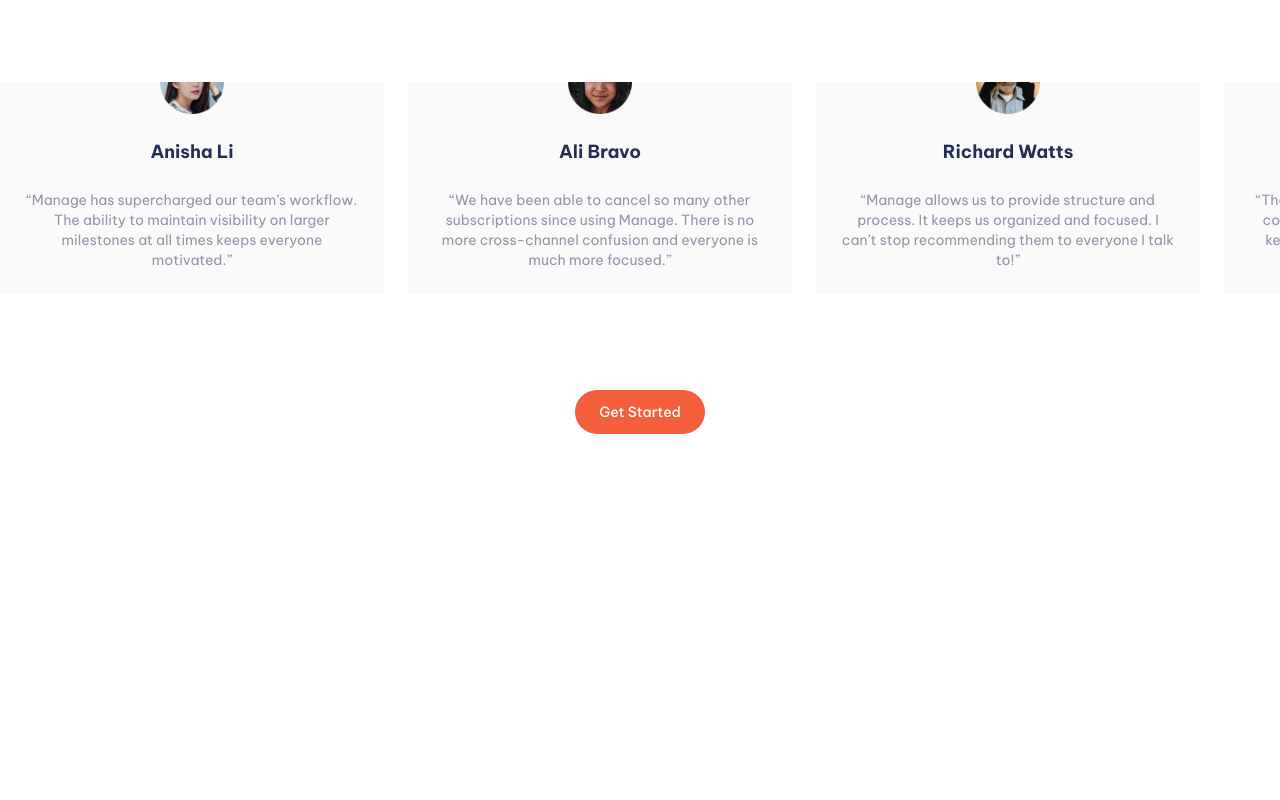
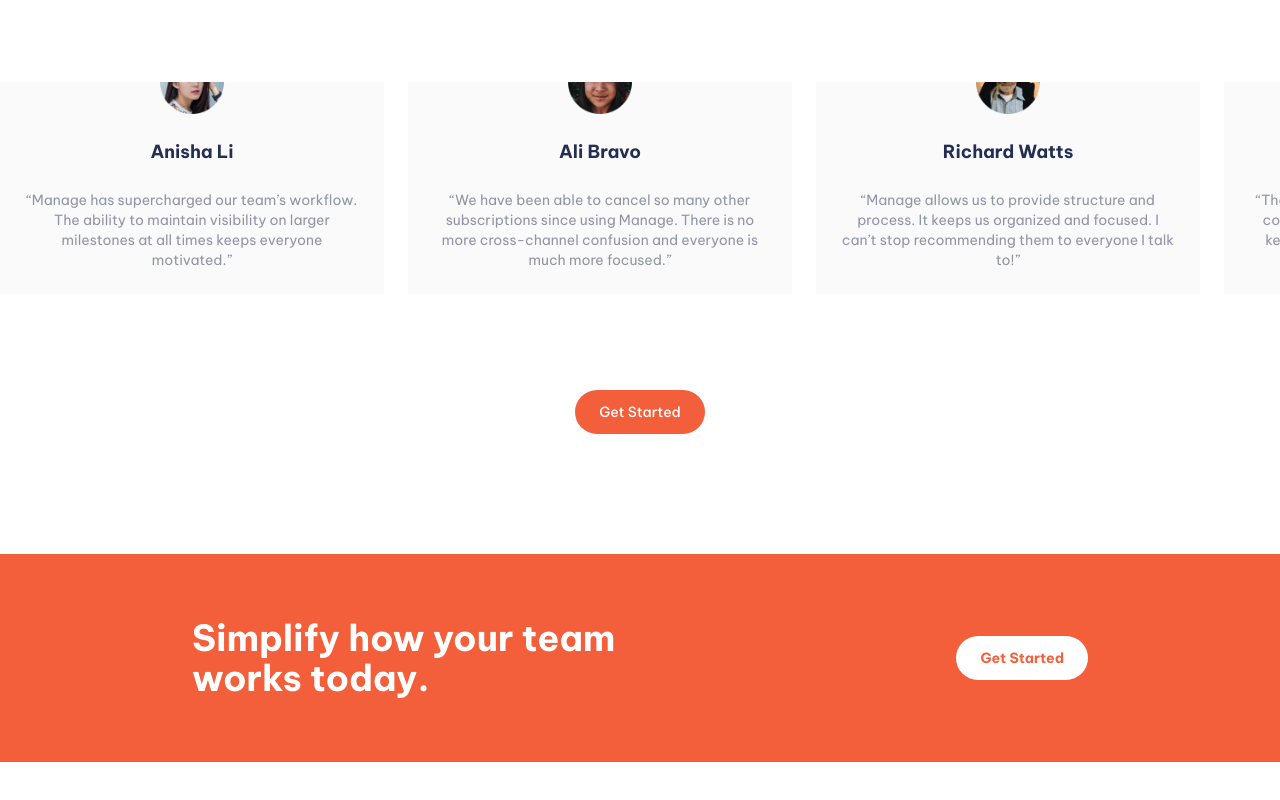
Before and after one commit to Chiazamoku-Amadi/manageLandingPage, a website: page index.html in a window 1280 px wide. Shown: the part 1486-2286 px from the top of the page. Before the commit the page ends 1944 px from the top, so only its background shows below. Drawn offline with Linux system fonts and the light colour scheme.

Commit message:
Built CTA section

```diff
--- a/index.html
+++ b/index.html
@@ -151,5 +151,15 @@
             </div>
         </div>
     </section>
+
+    <!--CTA-->
+    <section id="cta" class="bg-brightRed my-24 px-48 py-16">
+        <div class="flex flex-col md:flex-row mx-auto items-center justify-between">
+            <h2 class="font-bold text-white text-4xl justify-center w-1/2">Simplify how your team works today.</h2>
+            <div class="flex justify-end w-1/2">
+                <a href="#" class="p-3 px-6 text-brightRed rounded-full bg-white baseline font-bold text-sm">Get Started</a>
+            </div>
+        </div>
+    </section>
 </body>
 </html>
```
Also changed, not shown: css/main.css.
